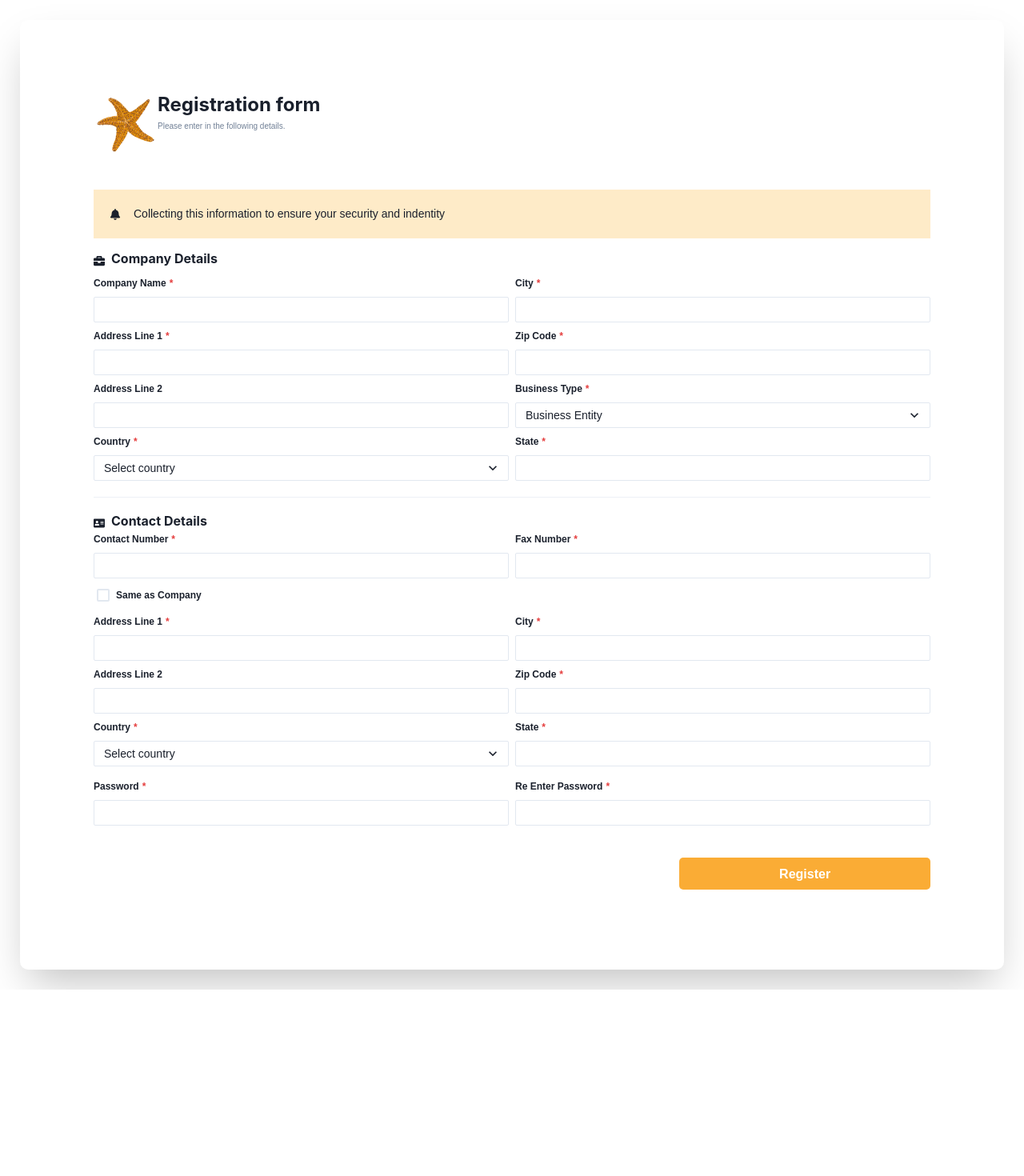
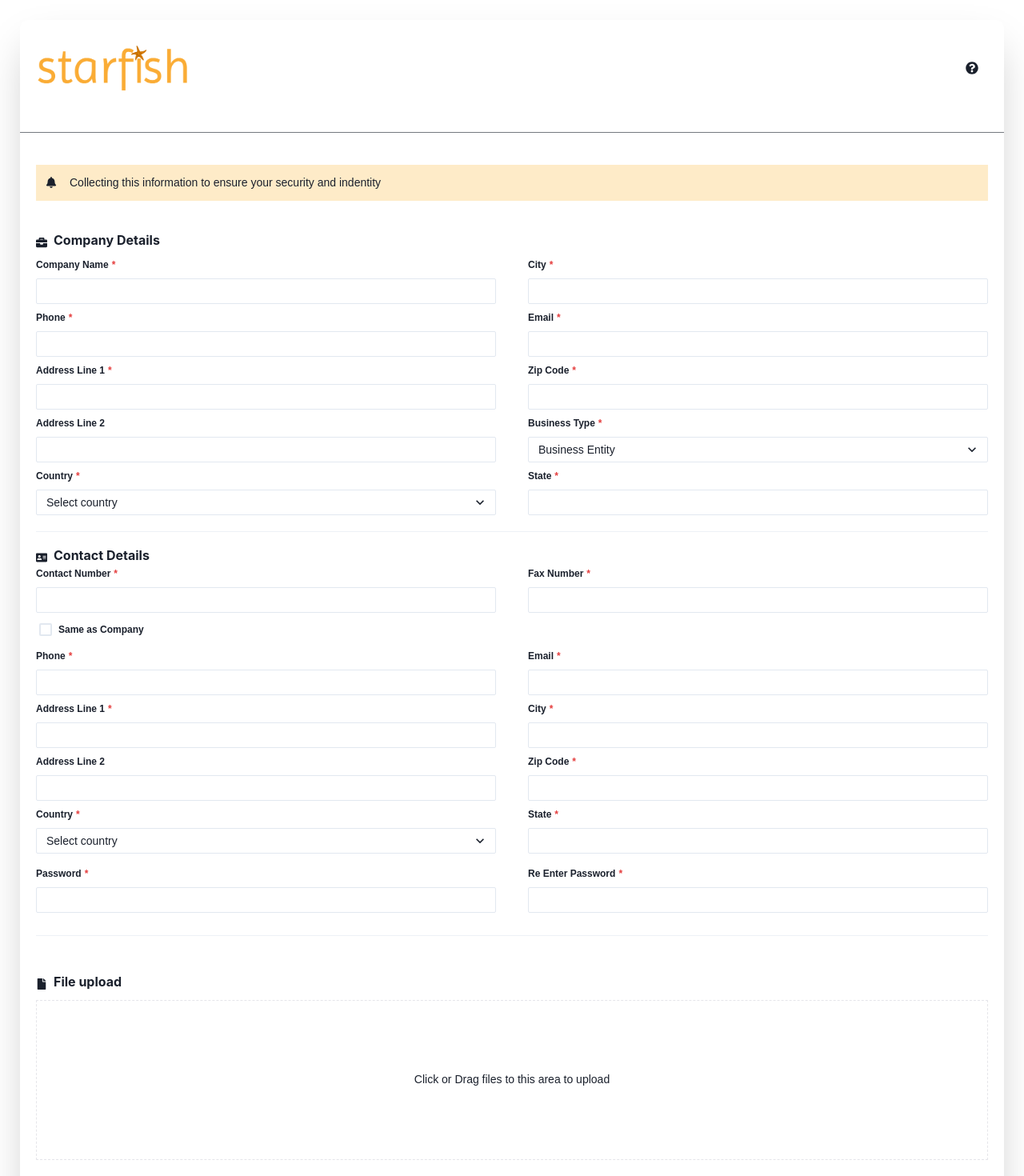
Before and after one commit to raunaq-sudo/starfish_dashboard, a React (Create React App) app: page /register/2 in a window 1280 px wide. Shown: the top 1470 px of the page at 80% size. Before the commit the page ends 1237 px from the top, so only its background shows below. Built offline with nearby package versions, Linux system fonts and the light colour scheme.

Commit message:
Registration Page completed.

```diff
--- a/src/components/registration/registrationForm2.jsx
+++ b/src/components/registration/registrationForm2.jsx
@@ -48,7 +48,12 @@ import { country } from '../../config/data';
 import smallLogo from '../../media/images/Emoticon.png';
 import BtnNavigate from '../utility/templates/navigateBtn';
 import { useParams } from 'react-router-dom';
-import { FaAddressCard, FaBell, FaBriefcase } from 'react-icons/fa';
+import { FaAddressCard, FaArrowRight, FaBell, FaBriefcase, FaFile, FaQuestionCircle } from 'react-icons/fa';
+import logo from '../../media/images/Logo.png'
+import { IconButton } from '@chakra-ui/react';
+import "rsuite/dist/rsuite.css";
+import { Uploader } from 'rsuite';
+
 
 class RegistrationForm extends Component {
   state = {
@@ -85,25 +90,34 @@ class RegistrationForm extends Component {
           borderRadius={'10'}
           boxShadow={'2xl'}
           fontFamily={'DM Sans, sans-serif'}
-          p={'9vH'}
+
           flex={1}
         >
-          <CardHeader justifyContent={'center'} width={'90%'}>
-            <Flex>
-              <Image src={smallLogo} htmlHeight={80} htmlWidth={80} />
+          <CardHeader justifyContent={'center'} width={'100%'}>
+            <Flex width={'100%'} alignItems={'center'}>
+              <Flex flex={1}>
+                <Image src={logo} maxH={20} />
+              </Flex>
+              <Flex flex={1} justifyContent={'flex-end'} p={0}>
+                <IconButton as={Button} icon={<FaQuestionCircle />} bgColor={'white'} />
+              </Flex>
+              {/*   <Image src={smallLogo} htmlHeight={80} htmlWidth={80} />
               <Flex direction={'column'}>
-                <Heading fontSize={'2xl'} mb={1}>
+              <Heading fontSize={'xl'} mb={1}>
                   Registration form
                 </Heading>
                 <Text fontSize={10} color={'gray.500'}>
                   Please enter in the following details.
-                </Text>
-              </Flex>
+    </Text>
+
+              </Flex>*/}
             </Flex>
+
           </CardHeader>
+          <Divider />
           <CardBody>
             <Box gap={3}>
-              <Flex bgColor={'orange.100'} padding={5} width={'100%'} mb={4} gap={4} alignItems={'center'}>
+              <Flex bgColor={'orange.100'} padding={3} width={'100%'} mb={10} mt={0} gap={4} alignItems={'center'}>
                 <Icon as={FaBell} />
                 <Text size={'sm'}> Collecting this information to ensure your security and indentity  </Text>
               </Flex>
@@ -119,7 +133,7 @@ class RegistrationForm extends Component {
 
 
                   {/*Business details */}
-                  <Flex gap={'2'}>
+                  <Flex gap={'10'}>
                     {/* first columns */}
                     <Flex gap={'2'} direction={'column'} flex={1}>
                       <FormControl isRequired>
@@ -127,6 +141,12 @@ class RegistrationForm extends Component {
                           Company Name
                         </FormLabel>
                         <Input size={'sm'} type="text" name="company" />
+                      </FormControl>
+                      <FormControl isRequired>
+                        <FormLabel fontSize={'12'} fontWeight={'bold'}>
+                          Phone
+                        </FormLabel>
+                        <Input size={'sm'} type="number" name="phone" />
                       </FormControl>
                       <FormControl isRequired>
                         <FormLabel fontSize={'12'} fontWeight={'bold'}>
@@ -159,6 +179,12 @@ class RegistrationForm extends Component {
                           City
                         </FormLabel>
                         <Input size={'sm'} type="text" name="city" />
+                      </FormControl>
+                      <FormControl isRequired>
+                        <FormLabel fontSize={'12'} fontWeight={'bold'}>
+                          Email
+                        </FormLabel>
+                        <Input size={'sm'} type="email" name="email" />
                       </FormControl>
                       <FormControl isRequired>
                         <FormLabel
@@ -211,8 +237,8 @@ class RegistrationForm extends Component {
 
 
                 <Flex direction={'column'} flex={2} height={'100%'} gap={2}>
-                  {/*Contace */}
-                  <Flex gap={'2'} justifyContent={'space-between'}>
+                  {/*Contact Information */}
+                  <Flex gap={'10'} justifyContent={'space-between'}>
                     <FormControl isRequired>
                       <FormLabel fontSize={'12'} fontWeight={'bold'}>
                         Contact Number
@@ -234,11 +260,17 @@ class RegistrationForm extends Component {
                     </Checkbox>
                   </FormControl>
                   {this.state.show ?
-                    <Flex gap={2}>
+                    <Flex gap={10}>
 
                       {/* first column */}
 
                       <Flex direction={'column'} flex={1} gap={2}>
+                        <FormControl isRequired>
+                          <FormLabel fontSize={'12'} fontWeight={'bold'}>
+                            Phone
+                          </FormLabel>
+                          <Input size={'sm'} type="number" name="phone" />
+                        </FormControl>
                         <FormControl isRequired>
                           <FormLabel fontSize={'12'} fontWeight={'bold'}>
                             Address Line 1
@@ -280,6 +312,12 @@ class RegistrationForm extends Component {
                       <Flex direction={'column'} flex={1} gap={2}>
                         <FormControl isRequired>
                           <FormLabel fontSize={'12'} fontWeight={'bold'}>
+                            Email
+                          </FormLabel>
+                          <Input size={'sm'} type="email" name="email" />
+                        </FormControl>
+                        <FormControl isRequired>
+                          <FormLabel fontSize={'12'} fontWeight={'bold'}>
                             City
                           </FormLabel>
                           <Input size={'sm'}
@@ -313,7 +351,8 @@ class RegistrationForm extends Component {
                   <Flex gap={'2'}>
 
                   </Flex>
-                  <Flex gap={'2'}>
+                  {/*password */}
+                  <Flex gap={'10'}>
                     <FormControl isRequired>
                       <FormLabel fontSize={'12'} fontWeight={'bold'}>
                         Password
@@ -327,6 +366,27 @@ class RegistrationForm extends Component {
                       <Input size={'sm'} type="password" />
                     </FormControl>
                   </Flex>
+
+
+                  <Divider />
+                  {/*uploader*/}
+                  <Flex gap={2} alignItems={'center'} width={'100%'} mt={5}>
+                    <Icon as={FaFile} />
+                    <Heading fontSize={'md'} mb={1}>
+                      File upload
+                    </Heading>
+                  </Flex>
+
+                  <Uploader
+                    listType="picture-text"
+                    action="//jsonplaceholder.typicode.com/posts/"
+                    draggable>
+                    <div style={{ height: 200, display: 'flex', alignItems: 'center', justifyContent: 'center' }}>
+                      <span>Click or Drag files to this area to upload</span>
+                    </div>
+
+                  </Uploader>
+
                 </Flex>
               </Flex>
             </Box>
@@ -340,8 +400,11 @@ class RegistrationForm extends Component {
               textColor={'white'}
               mb={2}
               link="/login"
+              gap={5}
             >
-              Register
+              <Text>Continue</Text>
+              <Image as={FaArrowRight} />
+
             </BtnNavigate>
           </CardFooter>
         </Card>
```
